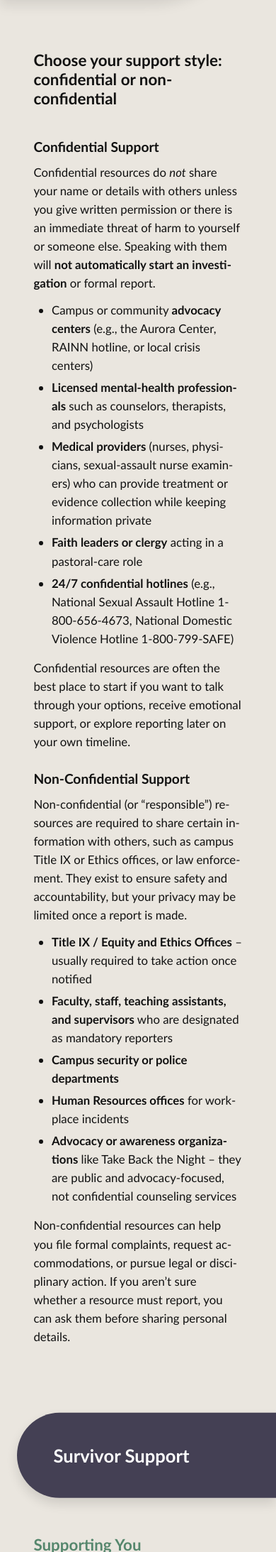
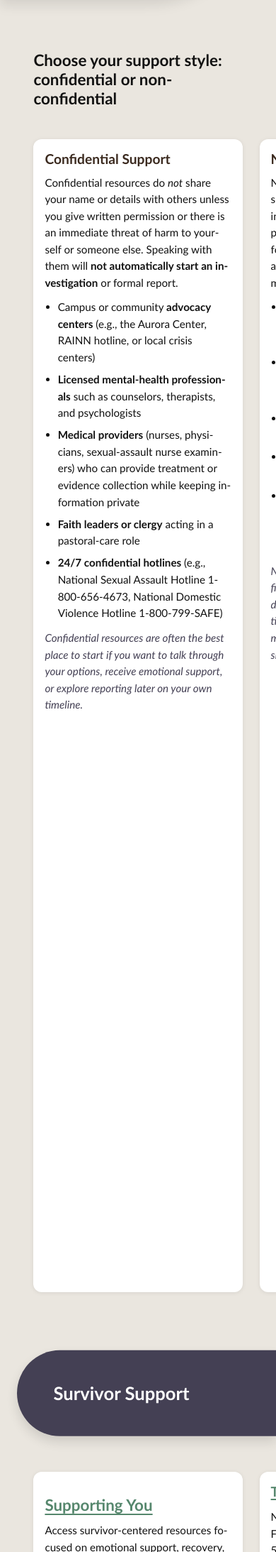
Before and after one commit to AnthroSafetyWarrior/GoldenTrowelProject, a Jekyll site: the page built from _pages/support.html, in a window 390 px wide. Shown: the part 1631-3817 px from the top of the page at 71% size. Built offline with Jekyll 4.4.1, drawn with Linux system fonts in a browser that asks for light colours; some of the changed text lies outside the part shown.

Commit message:
updating name

```diff
--- a/_pages/support.html
+++ b/_pages/support.html
@@ -7,6 +7,75 @@
 hero_opacity: .45                     # optional (0–1: lower = darker tint / more visible photo)
 hero_tint: .40                        # optional (0–1: higher = more maroon overlay)
 ---
+<style>
+/* ===============================
+   Split section (2-column layout)
+   =============================== */
+.split {
+  display: flex;
+  justify-content: space-between;
+  align-items: flex-start;
+  gap: clamp(1.5rem, 4vw, 3rem);
+  flex-wrap: wrap;               /* allows stacking on smaller screens */
+  margin-top: clamp(1rem, 2vw, 2rem);
+}
+
+/* Each text column */
+.split .text {
+  flex: 1 1 48%;                 /* equal width columns, flexible on resize */
+  max-width: 48%;
+  background: #fff;              /* optional, remove if you don’t want background cards */
+  padding: clamp(1rem, 2vw, 1.5rem);
+  border-radius: 0.75rem;
+  box-shadow: 0 1px 6px rgba(0,0,0,0.08);
+}
+
+/* Headings inside columns */
+.split .text h4 {
+  margin-top: 0;
+  color: var(--soil);
+  font-weight: 700;
+}
+
+/* Paragraphs and lists inside */
+.split .text p,
+.split .text ul {
+  font-size: clamp(0.95rem, 1vw, 1.05rem);
+  line-height: 1.55;
+}
+
+.split .text ul {
+  margin: 0.5em 0 0.5em 1.2em;
+  padding-left: 0;
+}
+
+.split .text li {
+  margin-bottom: 0.5em;
+}
+
+/* Small note paragraphs */
+.split .text .note {
+  font-style: italic;
+  font-size: 0.95em;
+  margin-top: 0.75em;
+  color: var(--slate);
+}
+
+/* Optional right alignment modifier */
+.text--right {
+  text-align: left;  /* keep text left-aligned for readability */
+}
+
+/* Responsive stacking */
+@media (max-width: 780px) {
+  .split {
+    flex-direction: column;
+  }
+  .split .text {
+    max-width: 100%;
+  }
+}
+</style>
 
 
 <!-- 1) Intro – plain background -->
@@ -27,7 +96,7 @@
 </p>
 </section>
 
-<!-- 2) HEALTH AND SAFETY — shared split -->
+<!-- 3) CONFIDENTIAL SUPPORT/NONCONFIDENTIAL SUPPORT -->
 <section class="pillband pill--soil pill--clip-left pill--tight">
  <div class="section">
     <h2>Finding the Right Support for You</h2>
```
